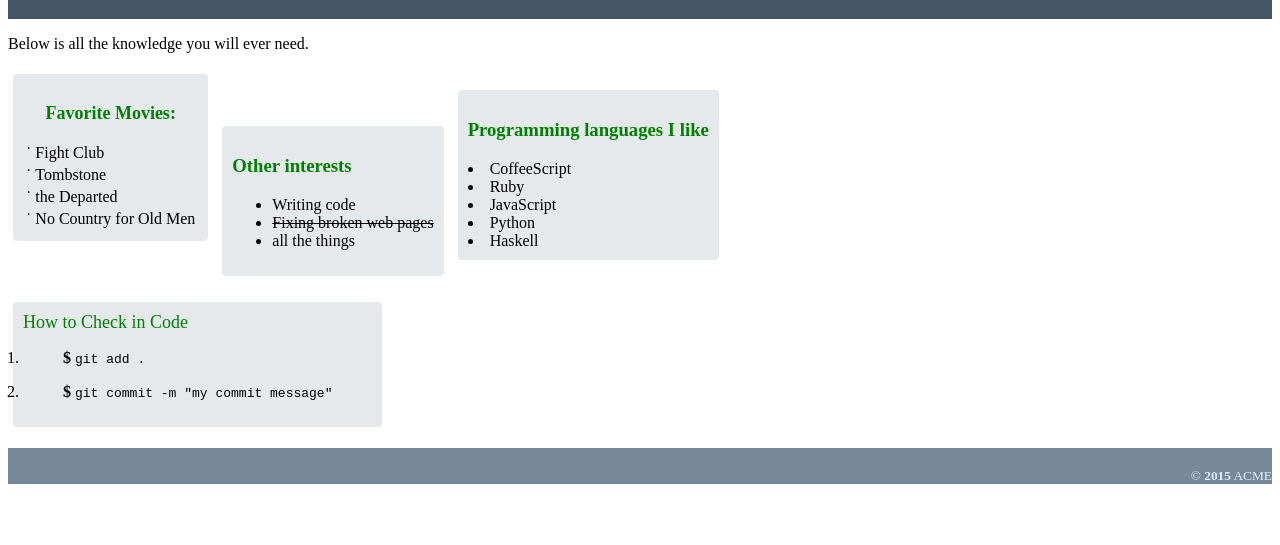
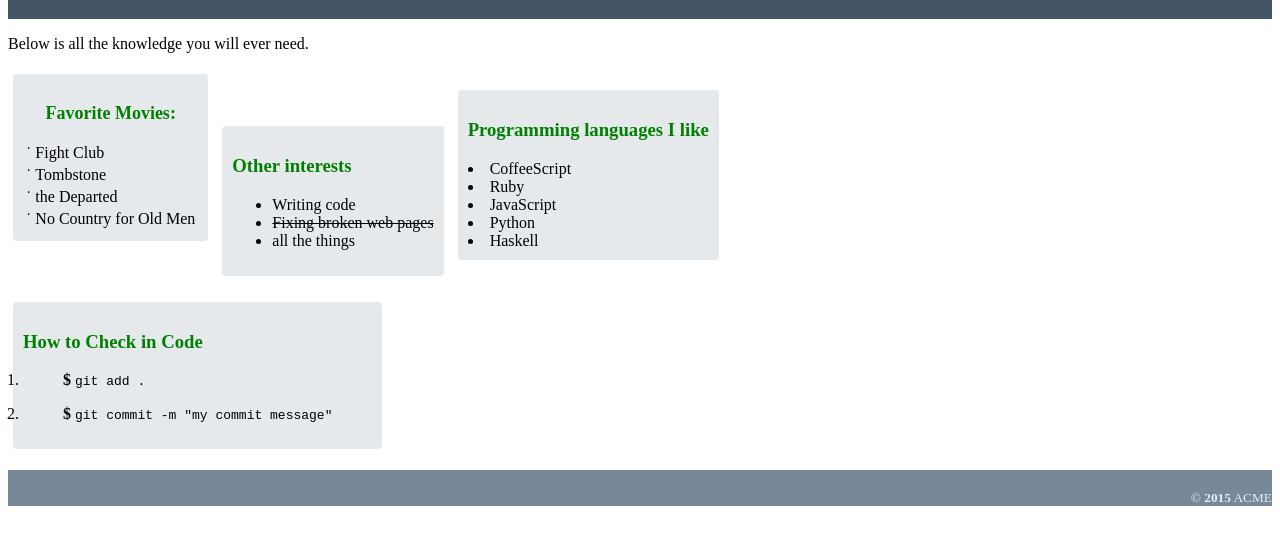
Before and after one commit to mrbrianleo/tiy-assigment-2, a plain HTML site: page index.html in a window 1280 px wide. Shown: the part 105-650 px from the top of the page. Drawn offline with Linux system fonts and the light colour scheme.

Commit message:
removed depricated font tag around 'how to check in code' and replaced with h3 keeping styling

```diff
--- a/index.html
+++ b/index.html
@@ -50,10 +50,10 @@
   <li>Ruby</li>
   <li>JavaScript</li>
   <li>Python</li>
-    <li>Haskell</li></div>
+  <li>Haskell</li></div>
 </p>
 <ol style="background: #e6e9ec; padding: 10px; border-radius: 4px; display: inline-block; margin: 5px;">
-  <font color="green" size="4">How to Check in Code</font>
+  <h3 style="color: green;">How to Check in Code</h3>
   <li><blockquote><b>$</b> <code>git add .</code></li>
   <li><blockquote><b>$</b> <code>git commit -m "my commit message"</code>
 </ol>
```
